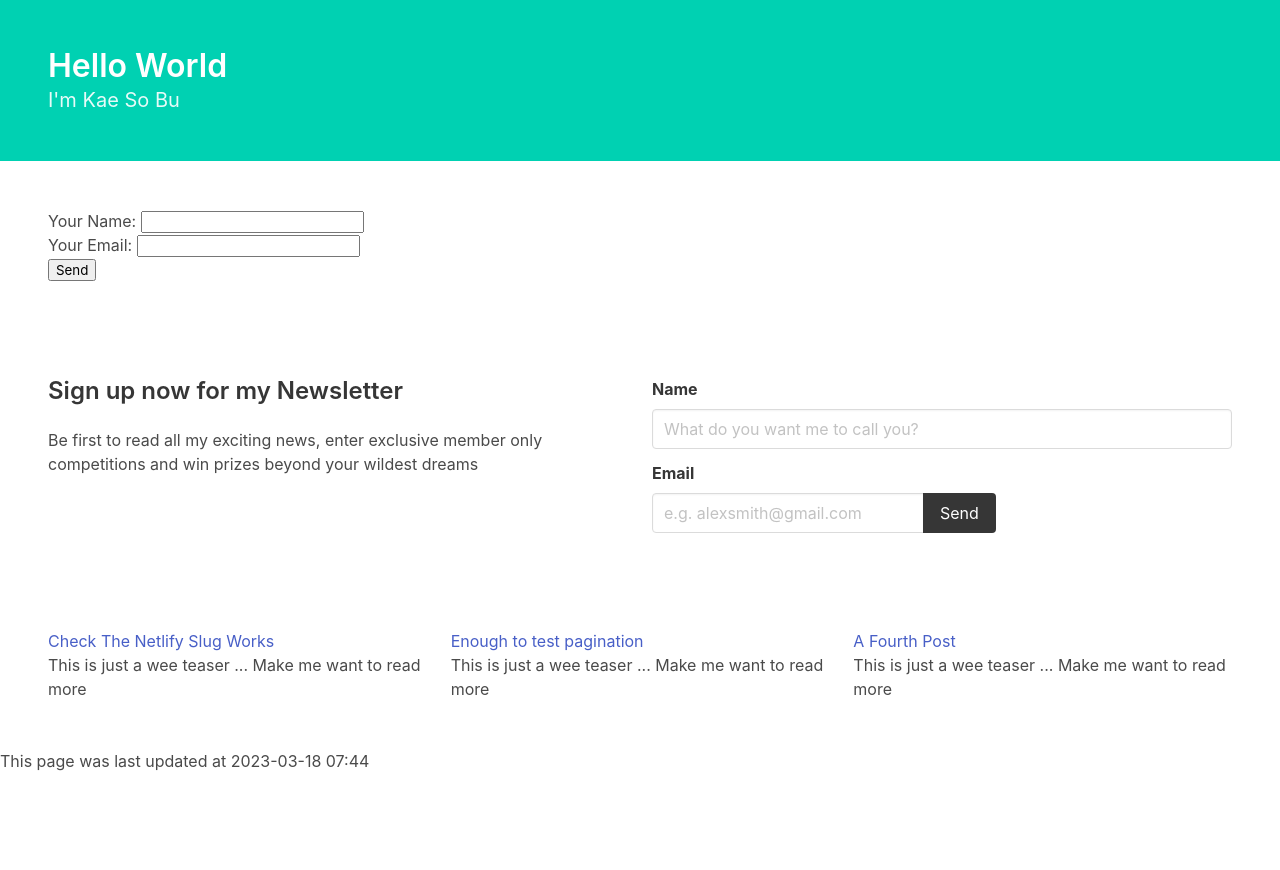
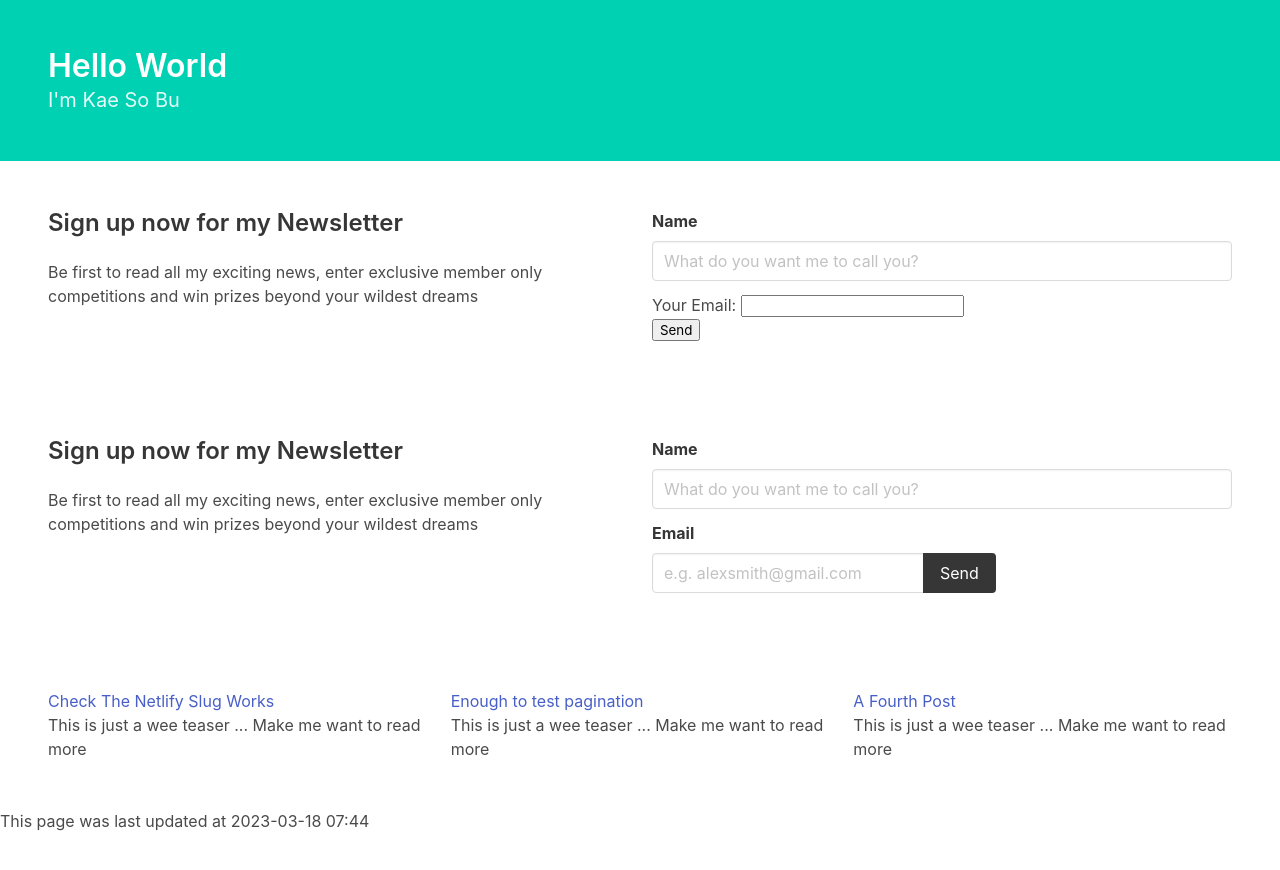
Before and after one commit to KaeSoBu/website, a Jekyll site: the page built from index.html, in a window 1280 px wide. Shown: the top 870 px of the page. Built offline with Jekyll 4.4.1, drawn with Linux system fonts in a browser that asks for light colours; a script that is not in the unit is left out.

```diff
--- a/index.html
+++ b/index.html
@@ -3,17 +3,29 @@
 title: Home
 ---
 <section id="sign-up-form" class="section">
+  <div class="columns">
+    <div class="column">
+      <h3 class="title is-size-4">Sign up now for my Newsletter</h3>
+      <p>Be first to read all my exciting news, enter exclusive member only competitions and win prizes beyond your wildest dreams</p>
+    </div>
+
+    <div class="column">
       <form name="sign-up" method="POST" data-netlify="true">
-    <p>
-      <label>Your Name: <input type="text" name="name" /></label>
-    </p>
+        <div class="field">
+          <label class="label">Name</label>
+          <div class="control">
+            <input class="input" type="text" placeholder="What do you want me to call you?">
+          </div>
+        </div>
         <p>
           <label>Your Email: <input type="email" name="email" /></label>
         </p>
         <p>
           <button type="submit">Send</button>
         </p>
+    </div>
     </form>
+  </div>
 </section><!-- end of form -->
 
 
```
Lines whose indentation alone changed are shown as unchanged.
